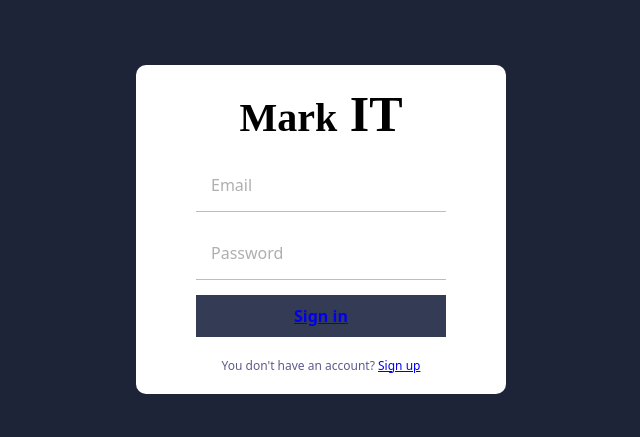
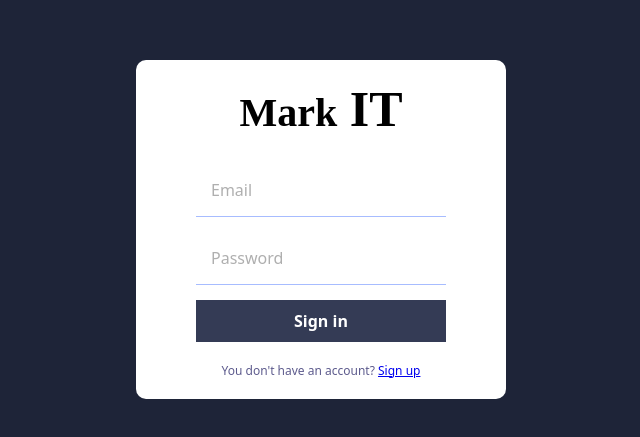
Before and after one commit to Al1-X/friendly-fiesta, a React (Create React App) app: page /login in a window 1280 px wide. Shown: the part 163-600 px from the top of the page, without its empty margins (319-959 px from the left). Built offline with nearby package versions, Linux system fonts and the light colour scheme; a web font is replaced by a local one.

Commit message:
Fixed bugs

```diff
--- a/src/App.jsx
+++ b/src/App.jsx
@@ -1,6 +1,6 @@
 import { useState } from "react";
 
-import useLocalStorage from "./hooks/useLocalStorage"
+import useLocalStorage from "./Hooks/useLocalStorage"
 
 import CustomForm from "./Components/CustomForm";
 import EditForm from "./Components/EditForm";
@@ -9,7 +9,7 @@
 import Register from "./Components/Register";
 
 import "./App.css";
-import "./loginRegister.css"
+import "./Components/loginRegister.css"
 
 import { BrowserRouter as Router, Redirect, Route, Switch } from 'react-router-dom';
 
--- a/src/Components/Login.jsx
+++ b/src/Components/Login.jsx
@@ -1,17 +1,27 @@
 import { Link } from 'react-router-dom';
 
-import "../loginRegister.css";
+import { useHistory } from 'react-router-dom';
+
+import "./loginRegister.css";
 
 const Login = () => {
+  let history = useHistory();
+
   return (
-    <div  className="formContainer">
+    <div className="formContainer">
       <div className="formWrapper">
         <span className="logo">Mark<b> IT</b></span>
         <form>
-                  <input type="email" placeholder='Email'/>
-                  <input type="password" placeholder='Password'/>
-                  <input style={{display: "none"}} type="file" id='file' />
-                  <button><Link to='/tasklist'>Sign in</Link></button>
+          <input type="email" placeholder='Email' />
+          <input type="password" placeholder='Password' />
+          <input style={{ display: "none" }} type="file" id='file' />
+          <button onClick={() => {
+            history.push("/tasklist");
+          }
+          }
+          >
+            Sign in
+          </button>
         </form>
         <p>You don't have an account? <Link to='/register'>Sign up</Link></p>
       </div>
--- a/src/Components/Register.jsx
+++ b/src/Components/Register.jsx
@@ -1,6 +1,6 @@
 import { Link } from 'react-router-dom';
 
-import "../loginRegister.css";
+import "./loginRegister.css";
 
 const Register = () => {
     return (
--- a/src/loginRegister.css
+++ b/src/Components/loginRegister.css
@@ -22,6 +22,7 @@
     font-size: 40px;
     height: 8vh;
     font-family: 'Charmonman';
+    margin-bottom: 10px;
   }
   .formContainer .formWrapper .logo b {
     font-family: 'Rakkas';
@@ -36,7 +37,7 @@
     flex-direction: column;
     gap: 15px;
   }
-  .formContainer .formWrapper form input {
+  .formContainer .formWrapper form Input {
     padding: 15px;
     border: none;
     width: 250px;
--- a/src/hooks/useLocalStorage.jsx
+++ b/src/hooks/useLocalStorage.jsx
@@ -1,4 +1,3 @@
-import React from 'react'
 import { useEffect } from 'react';
 import { useState } from 'react'
 
```
Also changed, not shown: src/index.css (added). Lines whose indentation alone changed are shown as unchanged.
